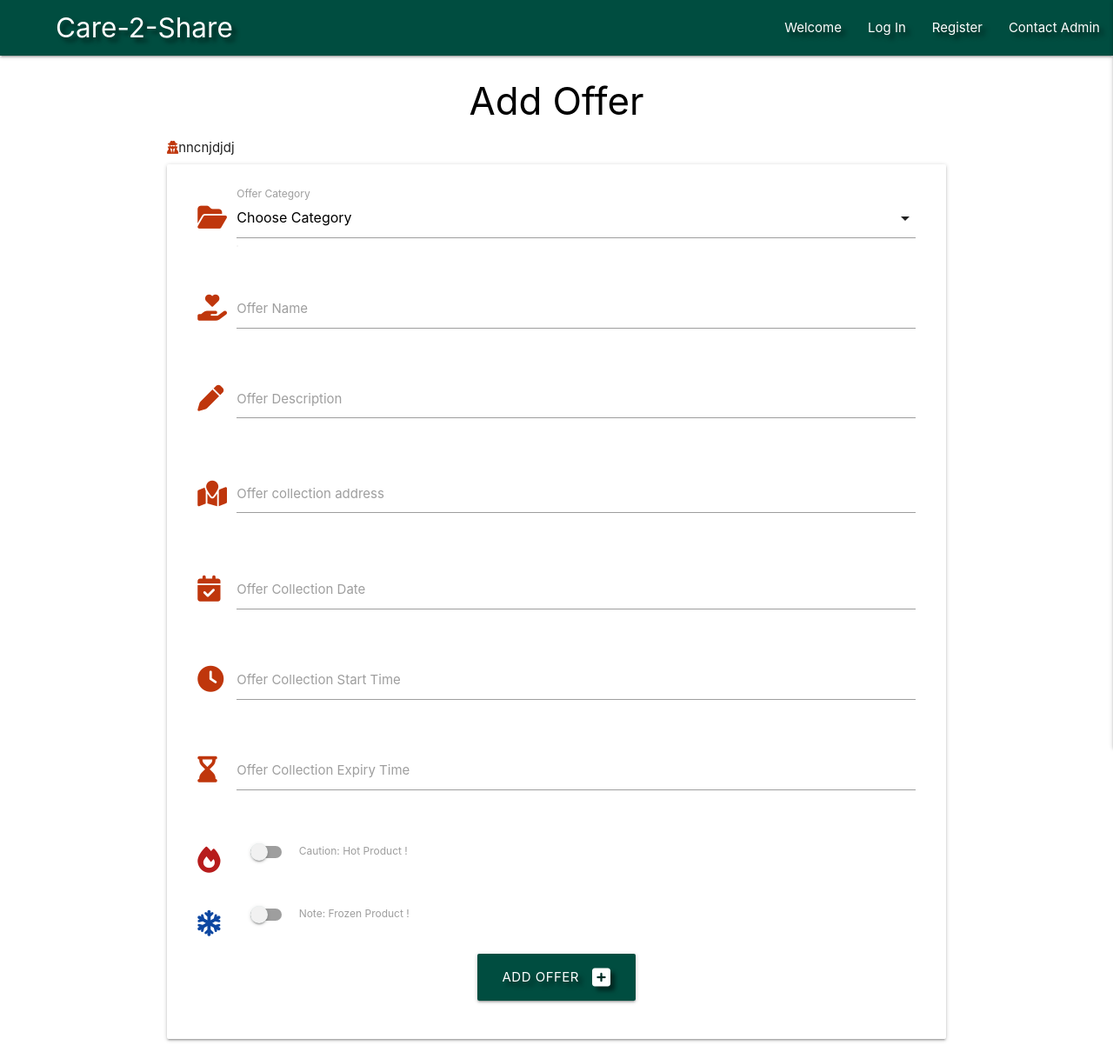
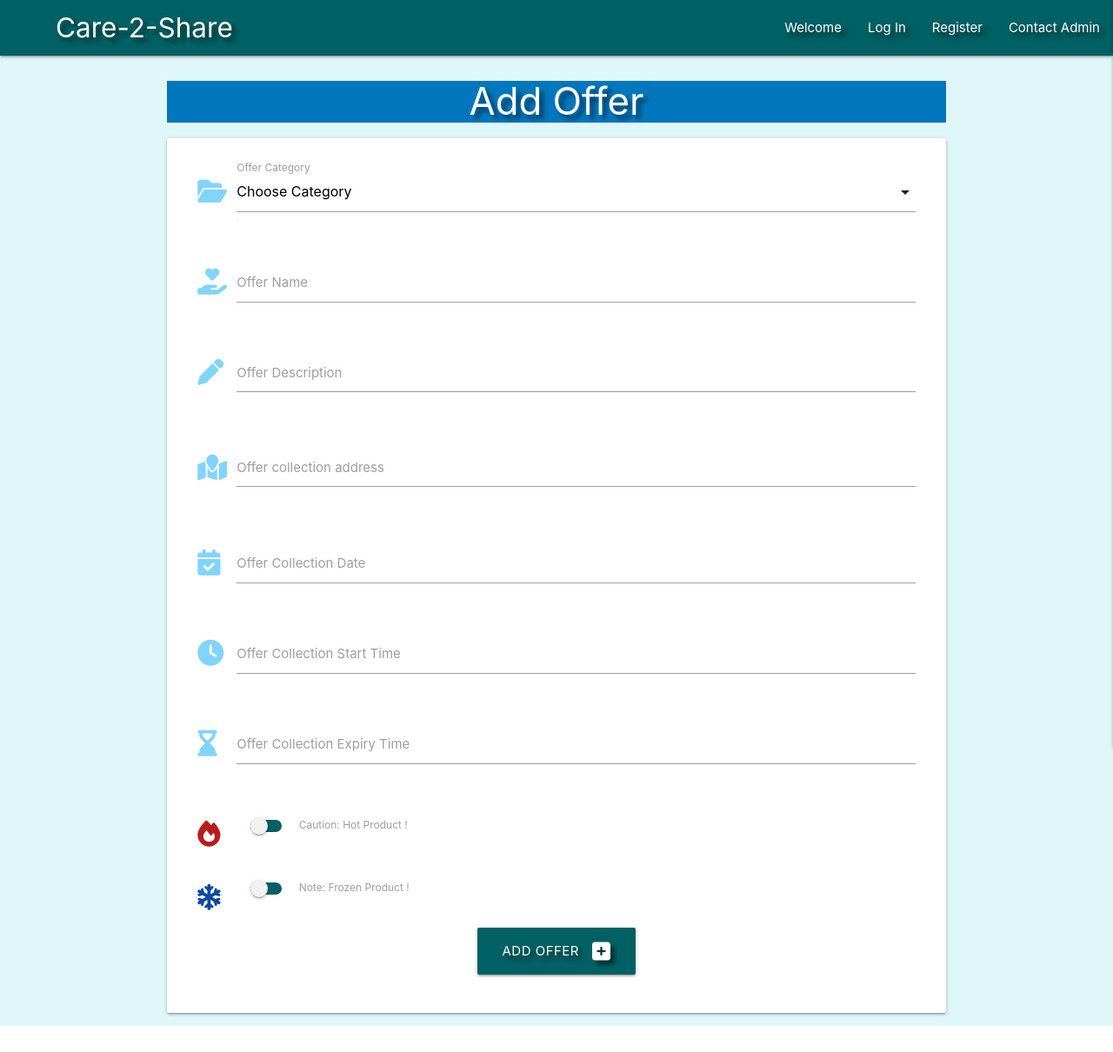
Before and after one commit to Code-Institute-Submissions/Morpheus-23-my-dutch-life_JulRseub, a Flask app: page /add_offer in a window 1280 px wide. Shown: the whole page at 87% size. After the commit the page ends 1180 px from the top, so only its background shows below. Run offline with Flask 2, Linux system fonts and the light colour scheme; data that the repository does not hold is empty; some libraries are stand-ins or nearby versions.

Commit message:
amended styling / colours

```diff
--- a/app.py
+++ b/app.py
@@ -54,15 +54,6 @@
         offers = list(mongo.db.offers.find( { "category_name": { "$in": selected_categories} } ))
 
     return render_template("offers.html", offers=offers, categories=categories)
-
-@app.route("/manage_categories", methods=["GET", "POST"])
-def manage_categories():
-    if request.method == "POST":
-        # manage categories page
-        existing_member = mongo.db.members.find_one(
-            {"username": request.form.get("username").lower()})
-
-    return render_template("manage_categories.html")
 
 
 @app.route("/register", methods=["GET", "POST"])
--- a/static/css/style.css
+++ b/static/css/style.css
@@ -3,7 +3,6 @@
 }
 
 
-body {background-color: teal accent-1;}
 
 
 .text-shadow {
@@ -14,20 +13,20 @@
     line-height: 2;
 }
 
-.nav-wrapper {
-    background-color: teal darken-4;
-}
+
 
 .collapsible-header {
-    background-color: yellow;
+    background-color: teal lighten-3;
 }
 
 .collapsible-body {
-    background-color: lime;
+    background-color: light-blue lighten-3;
 }
 
 .btn-small {
     margin: 10px;
+    margin-right: 10%;
+    font-size: larger;
 }
 
 .collapsible-header .col strong {
@@ -36,15 +35,6 @@
 }
 
 
-
-div.checkbox {
-    background-color: darkorange;
-}
-
-
-#is_hot_product {
-    color: crimson;
-}
 
 
 /* -------- welcome & admin images */
@@ -82,9 +72,10 @@
 /* ---------------------- Footer */
 
 footer {
-    background-color: darkorange;
     text-align: center;
     padding: 11px;
+    height:100px;
+    width: 100%;
 }
 
 .social-networks {
@@ -96,7 +87,7 @@
 }
 
 .social-networks i {
-    font-size: 150%;
+    font-size: 100%;
     text-align: center;
     text-decoration: none;
     padding: 4%;
--- a/templates/add_offer.html
+++ b/templates/add_offer.html
@@ -1,14 +1,14 @@
 {% extends "base.html" %}
 {% block content %}
 
-<h3 class="black-text center-align">Add Offer</h3>
-<i class="fa-solid fa-user-secret prefix deep-orange-text text-darken-4"></i>nncnjdjdj
+<h3 class="center-align white-text text-shadow background-color: light-blue darken-3">Add Offer</h3>
 <div class="row card-panel beige lighten-3">
     <form class="col s12" method="POST" action="{{ url_for('add_offer') }}">
         <!-- select offer category -->
         <div class="row">
             <div class="input-field col s12">
-                <i class="fas fa-folder-open prefix deep-orange-text text-darken-4"></i>
+
+                <i class="fas fa-folder-open prefix light-blue-text text-lighten-3"></i>
                 <select id="category_name" name="category_name" class="validate" required>
                     <option value="" disabled selected>Choose Category</option>
                     {% for category in categories %}
@@ -21,7 +21,7 @@
         <!-- offer name -->
         <div class="row">
             <div class="input-field col s12">
-                <i class="fa-solid fa-hand-holding-heart prefix deep-orange-text text-darken-4"></i>
+                <i class="fa-solid fa-hand-holding-heart prefix light-blue-text text-lighten-3"></i>
                 <input id="offer_name" name="offer_name" minlength="4" maxlength="50" type="text" class="validate"
                     required>
                 <label for="offer_name">Offer Name</label>
@@ -30,7 +30,7 @@
         <!-- offer description -->
         <div class="row">
             <div class="input-field col s12">
-                <i class="fa-solid fa-pen prefix deep-orange-text text-darken-4"></i>
+                <i class="fa-solid fa-pen prefix light-blue-text text-lighten-3"></i>
                 <textarea id="offer_description" name="offer_description" minlength="10" maxlength="200"
                     class="materialize-textarea validate" required></textarea>
                 <label for="offer_description">Offer Description</label>
@@ -39,7 +39,7 @@
         <!-- offer collection address -->
         <div class="row">
             <div class="input-field col s12">
-                <i class="fa-solid fa-map-location prefix deep-orange-text text-darken-4"></i>
+                <i class="fa-solid fa-map-location prefix light-blue-text text-lighten-3"></i>
                 <textarea id="offer_collection_point" name="offer_collection_point" minlength="10" maxlength="200"
                     class="materialize-textarea validate" required></textarea>
                 <label for="offer_collection_point">Offer collection address</label>
@@ -48,7 +48,7 @@
         <!-- offer collection date -->
         <div class="row">
             <div class="input-field col s12">
-                <i class="fa-solid fa-calendar-check prefix deep-orange-text text-darken-4"></i>
+                <i class="fa-solid fa-calendar-check prefix light-blue-text text-lighten-3"></i>
                 <input id="offer_collection_date" name="offer_collection_date" format="yyyy-mm-dd" type="text"
                     class="datepicker validate" required>
                 <label for="offer_collection_date">Offer Collection Date</label>
@@ -57,7 +57,7 @@
         <!-- offer collection start time -->
         <div class="row">
             <div class="input-field col s12">
-                <i class="fa-solid fa-clock prefix deep-orange-text text-darken-4"></i>
+                <i class="fa-solid fa-clock prefix light-blue-text text-lighten-3"></i>
                 <input id="offer_collection_start_time" name="offer_collection_start_time" type="text"
                     class="timepicker validate" required>
                 <label for="offer_collection_start_time">Offer Collection Start Time</label>
@@ -66,7 +66,7 @@
         <!-- offer collection expiry time -->
         <div class="row">
             <div class="input-field col s12">
-                <i class="fa-solid fa-hourglass-end prefix deep-orange-text text-darken-4"></i>
+                <i class="fa-solid fa-hourglass-end prefix light-blue-text text-lighten-3"></i>
                 <input id="offer_collection_expiry_time" name="offer_collection_expiry_time" type="text"
                     class="timepicker validate" required>
                 <label for="offer_collection_expiry_time">Offer Collection Expiry Time</label>
@@ -79,7 +79,7 @@
                     <i class="fa-solid fa-fire prefix red-text text-darken-4"></i>
                     <label for="is_hot_product">
                         <input type="checkbox" id="is_hot_product" name="is_hot_product">
-                        <span class="lever"></span>
+                        <span class="lever cyan darken-4"></span>
                         Caution: Hot Product !
                     </label>
                 </div>
@@ -92,7 +92,7 @@
                     <i class="fa-solid fa-snowflake prefix blue-text text-darken-4"></i>
                     <label for="is_frozen_product">
                         <input type="checkbox" id="is_frozen_product" name="is_frozen_product">
-                        <span class="lever"></span>
+                        <span class="lever cyan darken-4"></span>
                         Note: Frozen Product !
                     </label>
                 </div>
@@ -101,7 +101,7 @@
         <!-- submit button -->
         <div class="row">
             <div class="col s12 center-align">
-                <button type="submit" class="btn-large teal darken-4 text-shadow">
+                <button type="submit" class="btn-large cyan darken-4 text-shadow">
                     Add Offer <i class="fas fa-plus-square right"></i>
                 </button>
             </div>
--- a/templates/base.html
+++ b/templates/base.html
@@ -15,10 +15,12 @@
         {% endblock %}
         <title>Care-2-Share</title>
     </head>
-    <body>
+    <body class="background-color: cyan lighten-5">
+
+
         <header>
             <!-- main navbar -->
-            <nav class="nav-extended text-shadow teal darken-4">
+            <nav class="nav-extended text-shadow cyan darken-4">
                 <div class="nav-wrapper">
                     <a href="{{ url_for('welcome') }}" class="brand-logo">Care-2-Share</a>
                     <a href="#" data-target="mobile-demo" class="sidenav-trigger right"><i class="fas fa-bars"></i></a>
@@ -28,7 +30,6 @@
                         <li><a href="{{ url_for('get_offers') }}">All Offers</a></li>
                         <li><a href="{{ url_for('profile', username=session['username']) }}">Profile</a></li>
                         <li><a href="{{ url_for('add_offer') }}">New Offers</a></li>
-                        <li><a href="{{ url_for('manage_categories') }}">Manage Categories</a></li>
                         <li><a href="{{ url_for('logout') }}">Log Out</a></li>
                         {% else %}
                         <li><a href="{{ url_for('login') }}">Log In</a></li>
@@ -42,14 +43,13 @@
             <!-- mobile sidenav -->
             <ul class="sidenav" id="mobile-demo">
                 <li>
-                    <h4 class="center-align green-text text-darken 4">Care-2-Share</h4>
+                    <h4 class="center-align teal-text text-darken 4">Care-2-Share</h4>
                 </li>
                 <li><a href="{{ url_for('welcome') }}">Welcome</a></li>
                 {% if session.username %}
                 <li><a href="{{ url_for('get_offers') }}">All Offers</a></li>
                 <li><a href="{{ url_for('profile', username=session['username']) }}">Profile</a></li>
                 <li><a href="{{ url_for('add_offer') }}">New Offers</a></li>
-                <li><a href="{{ url_for('manage_categories') }}">Manage Categories</a></li>
                 <li><a href="{{ url_for('logout') }}">Log Out</a></li>
                 {% else %}
                 <li><a href="{{ url_for('login') }}">Log In</a></li>
@@ -65,7 +65,7 @@
             {% if messages %}
             {% for message in messages %}
             <div class="row flashes">
-                <h4 class="light-green lighten-4 center-align">{{ message }}</h4>
+                <h4 class="light-blue lighten-3 center-align">{{ message }}</h4>
             </div>
             {% endfor %}
             {% endif %}
--- a/templates/contact_admin.html
+++ b/templates/contact_admin.html
@@ -1,7 +1,7 @@
 {% extends "base.html" %}
 {% block content %}
 
-<h3 class="center-align">Contact Admin</h3>
+<h3 class="center-align white-text text-shadow background-color: light-blue darken-3">Contact Admin</h3>
 
 <div id="admin-pic">
 </div>
@@ -10,7 +10,6 @@
 
         <body>
             <section class="findus-section">
-                <h2 id="our-story">Find Us <i class="fas fa-map"></i> </h2>
                 <div>
                     <h2>Office hours <i class="fas fa-clock"></i> </h2>
                     <h3>Monday to Friday : 09:00 to 13:00</h3>
--- a/templates/edit_offer.html
+++ b/templates/edit_offer.html
@@ -1,7 +1,7 @@
 {% extends "base.html" %}
 {% block content %}
 
-<h3 class="black-text center-align">Edit Offer</h3>
+<h3 class="center-align white-text text-shadow background-color: light-blue darken-3">Edit Offer</h3>
 
 <div class="row card-panel beige lighten-3">
     <form class="col s12" method="POST" action="{{ url_for('edit_offer', offer_id=offer._id) }}">
--- a/templates/manage_categories.html
+++ /dev/null
@@ -1,6 +0,0 @@
-{% extends "base.html" %}
-{% block content %}
-
-<h3 class="black-text center-align">Manage Categories</h3>
-
-{% endblock %}
--- a/templates/profile.html
+++ b/templates/profile.html
@@ -3,12 +3,14 @@
 
 <div class="row">
     <div class="col s12 m8 offset-m2">
-        <div class="card-panel ">
+
             <h3 class="center-align light-green-text text-darken-4">
                 {{ username }}'s profile
             </h3>
-        </div>
+
     </div>
 </div>
 
 {% endblock %}
+
+<h3 class="center-align white-text text-shadow background-color: light-blue darken-3">Welcome</h3>
--- a/templates/welcome.html
+++ b/templates/welcome.html
@@ -1,7 +1,7 @@
 {% extends "base.html" %}
 {% block content %}
 
-<h3 class="center-align">Welcome</h3>
+<h3 class="center-align white-text text-shadow background-color: light-blue darken-3">Welcome</h3>
 
 <div id="welcome-pic">
 </div>
```
Also changed, not shown: templates/login.html (+5 -5 lines), templates/offers.html (+6 -6 lines), templates/register.html (+11 -7 lines).
